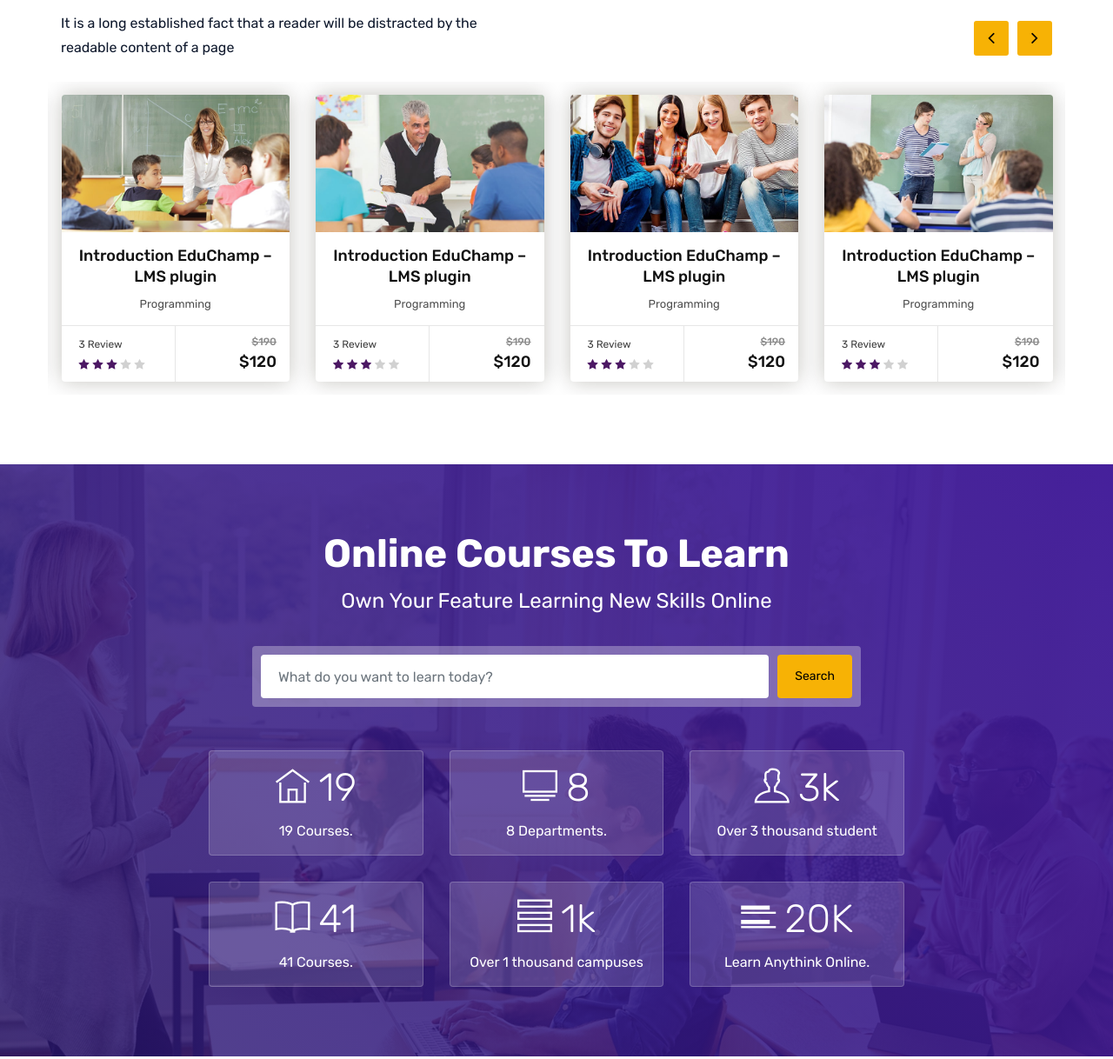
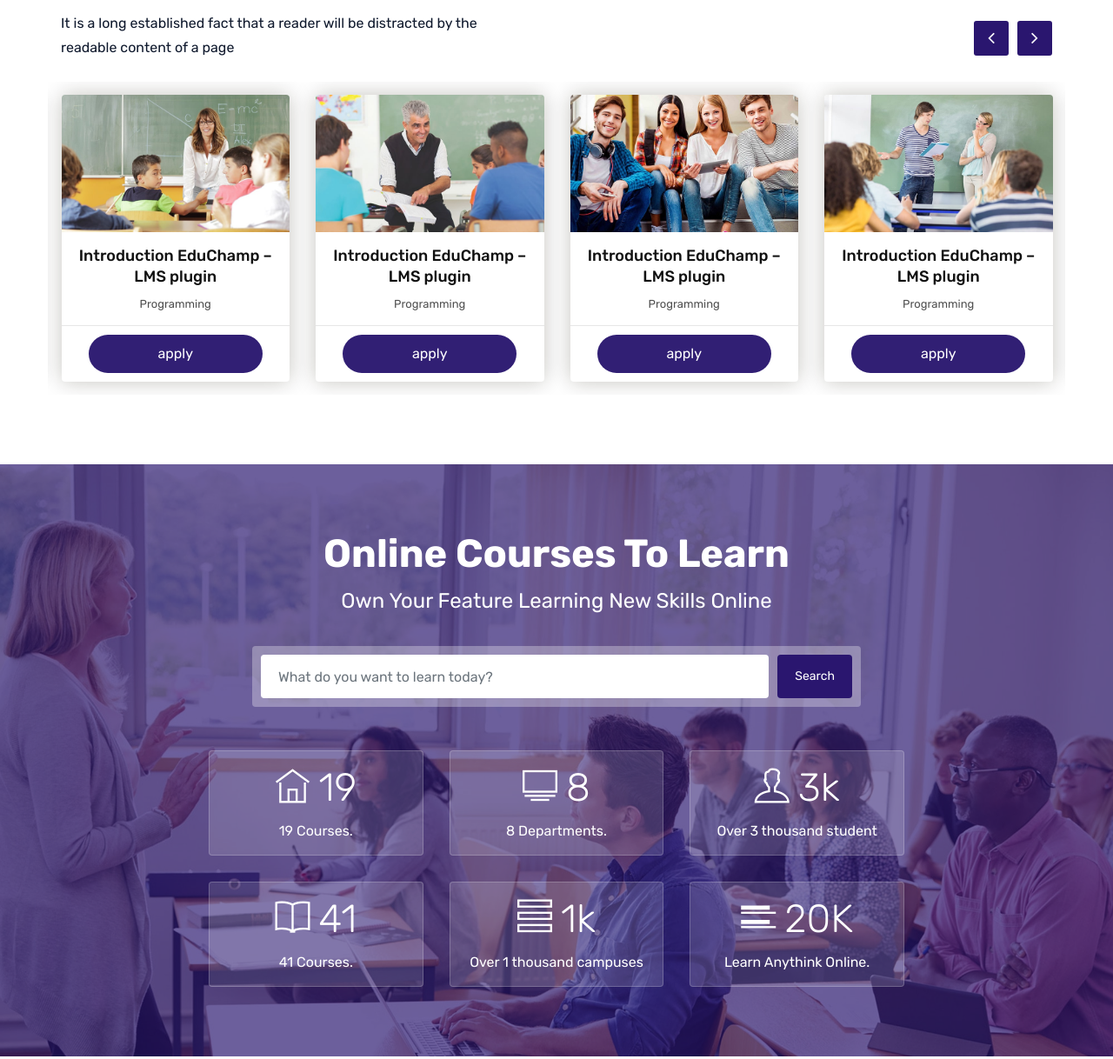
Before and after one commit to gLiNtAlpHa/rcbc, a plain HTML site: page index.html in a window 1280 px wide. Shown: the part 1068-2286 px from the top of the page at 87% size. Drawn offline with Linux system fonts and the light colour scheme.

Commit message:
home page

```diff
--- a/assets/css/color/color-1.css
+++ b/assets/css/color/color-1.css
@@ -1,7 +1,7 @@
 /*===================== 	Premery bg color =====================*/
 :root {
-    --primary: #4c1864;
-    --sc-primary: #4d0a91;
+    --primary: #2a166f;
+    --sc-primary: #1a0c4e;
 }
 
 /* Hex */
@@ -49,7 +49,7 @@ button.back-to-top,
 .pagination-bx.primary .pagination>li>span:hover,
 .pagination-bx.primary .pagination>li.active>span,
 .pagination-bx.primary .pagination>li.active>a {
-    background-color: #4d0a91;
+    background-color: var(--primary);
 }
 
 /*===================== 	Premery text color =====================*/
@@ -84,7 +84,7 @@ h5 a:hover,
 h6 a:hover,
 .btn.outline,
 .btn-link:hover {
-    color: #4c1864;
+    color: #2a166f;
 }
 
 /*===================== 	Secondery bg color =====================*/
@@ -102,7 +102,7 @@ h6 a:hover,
 .ovpr-dark:after,
 .ovpr:after,
 .bg-primary {
-    background-color: #4c1864;
+    background-color: #2a166f;
 }
 
 .footer-top,
@@ -114,15 +114,11 @@ h6 a:hover,
 .ovbl-light::after,
 .ovbl-dark::after {
     /* Permalink - use to edit and share this gradient: http://colorzilla.com/gradient-editor/#100018+0,26006c+50,110038+100 */
-    background: #100018;
+    background: #29166ff5;
     /* Old browsers */
-    background: -moz-linear-gradient(45deg, #100018 0%, #26006c 50%, #110038 100%);
-    /* FF3.6-15 */
-    background: -webkit-linear-gradient(45deg, #100018 0%, #26006c 50%, #110038 100%);
-    /* Chrome10-25,Safari5.1-6 */
-    background: linear-gradient(45deg, #100018 0%, #26006c 50%, #110038 100%);
+
     /* W3C, IE10+, FF16+, Chrome26+, Opera12+, Safari7+ */
-    filter: progid:DXImageTransform.Microsoft.gradient(startColorstr='#100018', endColorstr='#110038', GradientType=1);
+    filter: progid:DXImageTransform.Microsoft.gradient(startColorstr='#29166ff5', endColorstr='#110038', GradientType=1);
     /* IE6-9 fallback on horizontal gradient */
 }
 
@@ -134,15 +130,11 @@ h6 a:hover,
 .pricingtable-main,
 .account-head:after {
     /* Permalink - use to edit and share this gradient: http://colorzilla.com/gradient-editor/#4c1864+0,3f189a+100 */
-    background: #29166fd8;
+    background: #29166fb6;
     /* Old browsers */
-    background: -moz-linear-gradient(45deg, #29166fd8 0%, #3f189a 100%);
-    /* FF3.6-15 */
-    background: -webkit-linear-gradient(45deg, #29166fd8 0%, #3f189a 100%);
-    /* Chrome10-25,Safari5.1-6 */
-    background: linear-gradient(45deg, #29166fd8 0%, #3f189a 100%);
+
     /* W3C, IE10+, FF16+, Chrome26+, Opera12+, Safari7+ */
-    filter: progid:DXImageTransform.Microsoft.gradient(startColorstr='#29166f4b', endColorstr='#3f189a', GradientType=1);
+    filter: progid:DXImageTransform.Microsoft.gradient(startColorstr='#29166ff5', endColorstr='#3f189a', GradientType=1);
     /* IE6-9 fallback on horizontal gradient */
 }
 
@@ -162,8 +154,8 @@ button.back-to-top,
 .recent-news-carousel .owl-nav .owl-prev,
 .testimonial-carousel .owl-nav .owl-next,
 .testimonial-carousel .owl-nav .owl-prev {
-    background-color: #f7b205;
-    color: #000;
+    background-color: #2a166f;
+    color: #fff;
 }
 
 .footer_widget ul li a:hover,
@@ -171,7 +163,7 @@ button.back-to-top,
 .header-transparent .secondary-menu .btn-link:hover,
 .header-transparent .menu-links .nav>li:hover>a,
 .header-transparent .menu-links .nav>li.active>a {
-    color: #f7b205;
+    color: #2a166f;
 }
 
 .course-info-list ul li a.active:hover,
@@ -187,10 +179,10 @@ button.back-to-top:hover,
 .recent-news-carousel .owl-nav .owl-prev:hover,
 .testimonial-carousel .owl-nav .owl-next:hover,
 .testimonial-carousel .owl-nav .owl-prev:hover {
-    background-color: #4c1864;
+    background-color: #2a166f;
     color: #fff;
 }
 
 .heading-bx.left .title-head {
-    border-color: #f7b205;
+    border-color: #2a166f;
 }
--- a/assets/css/style.css
+++ b/assets/css/style.css
@@ -306,7 +306,7 @@
     margin-bottom: 0;
     margin-left: 0;
     margin-right: 0;
-    width: 140px;
+    width: 200px;
     height: 80px;
     position: relative;
     z-index: 9;
@@ -321,9 +321,9 @@
     vertical-align: middle;
 }
 .menu-logo img{
-    max-height: 60px;
+    max-height: 80px;
 	width: auto;
-	max-width: 140px;
+	max-width: 200px;
 
 }
 .menu-logo span{
@@ -1019,7 +1019,7 @@
 .header-transparent .menu-links .nav > li > a,
 .header-transparent .secondary-menu .btn-link,
 .header-transparent .navbar-toggler{
-    color: #fff;
+    color: #ffffff;
 }
 .header-transparent .secondary-menu .btn-link:hover{
 	color:var(--primary);
@@ -1027,10 +1027,12 @@
 .header-transparent .navbar-toggler span{
     background-color: #fff;
 }
-.header-transparent .is-fixed .menu-bar{
-	position:fixed;
-	background-color:rgba(0,0,0,0.9);
-}
+.header-transparent .is-fixed .menu-bar {
+	position: fixed;
+	/* background-color: rgba(255, 255, 255, 0.1); */
+	background: radial-gradient(circle, rgba(42, 23, 112, 0.815) 10%, hsla(0, 0%, 100%, 0) 44%), radial-gradient(circle, #ac95ff 0, hsla(0, 0%, 100%, 0) 45%);
+	backdrop-filter: blur(100px);
+  }
 .header-transparent .top-bar{
 	background-color: rgba(0,0,0,0);
 	border-bottom: 1px solid rgba(255, 255, 255, 0.08);
@@ -3356,3 +3358,19 @@ filter: progid:DXImageTransform.Microsoft.gradient( startColorstr='#391800', end
 		margin-bottom: 5px;
 	}
 }
+
+.applybutton{
+	width: 200px;
+	padding: 10px;
+	border-radius: 30px;
+	background: #29166ff5;
+	color: #fff;
+	margin: 10px;
+	text-align: center;
+	border-style: none;
+}
+.cours-more-info{
+	display: flex;
+	align-items: center;
+	justify-content: center;
+}
--- a/index.html
+++ b/index.html
@@ -87,7 +87,7 @@
                 <div class="container clearfix">
 					<!-- Header Logo ==== -->
 					<div class="menu-logo">
-						<a href="index.html"><img src="assets/images/logo-white.png" alt=""></a>
+						<a href="index.html"><img src="assets/images/REDEEMED.png" alt="" style="filter:drop-shadow(2px,3px, 4px #ccc); padding: 10px;border-radius: 10px;"></a>
 					</div>
 					<!-- Mobile Nav Button ==== -->
                     <button class="navbar-toggler collapsed menuicon justify-content-end" type="button" data-toggle="collapse" data-target="#menuDropdown" aria-controls="menuDropdown" aria-expanded="false" aria-label="Toggle navigation">
@@ -285,7 +285,7 @@
 								data-paddingright="[0,0,0,0]"
 								data-paddingbottom="[0,0,0,0]"
 								data-paddingleft="[0,0,0,0]"
-								style="z-index: 5;background-color:rgba(2, 0, 11, 0.80);border-color:rgba(0, 0, 0, 0);border-width:0px;"> </div>
+								style="z-index: 5;background:linear-gradient(to right, #ffffff3f, rgba(49, 49, 49, 0.767));border-color:rgba(0, 0, 0, 0);border-width:0px; backdrop-filter: blur(10px);"> </div>
 							<!-- LAYER NR. 2 -->
 							<div class="tp-caption Newspaper-Title   tp-resizeme"
 								id="slide-100-layer-2"
@@ -441,7 +441,7 @@
 								data-paddingright="[0,0,0,0]"
 								data-paddingbottom="[0,0,0,0]"
 								data-paddingleft="[0,0,0,0]"
-								style="z-index: 5;background-color:rgba(2, 0, 11, 0.80);border-color:rgba(0, 0, 0, 0);border-width:0px;">
+								style="z-index: 5;background:linear-gradient(to right, #ffffff3f, rgba(49, 49, 49, 0.767));border-color:rgba(0, 0, 0, 0);border-width:0px; backdrop-filter: blur(10px);">
 							</div>
 
 							<!-- LAYER NR. 2 -->
@@ -465,7 +465,8 @@
 								data-paddingbottom="[10,10,10,10]"
 								data-paddingleft="[0,0,0,0]"
 								style="z-index: 6; font-family:rubik; font-weight:700; text-align:center; white-space: normal;text-transform:uppercase;">
-									Welcome To University
+								Postgraduate Diploma in Christian Religious Studies (RUN)
+
 							</div>
 
 							<!-- LAYER NR. 3 -->
@@ -487,7 +488,7 @@
 								data-paddingbottom="[0,0,0,0]"
 								data-paddingleft="[0,0,0,0]"
 								style="z-index: 7; white-space: nowrap;text-transform:uppercase; color:#fff; font-family:rubik; font-size:18px; font-weight:400;">
-									Batter Education For A Better
+								We are Afilliated to Prestigious Institutions
 							</div>
 
 							<!-- LAYER NR. 3 -->
@@ -509,7 +510,7 @@
 								data-paddingbottom="[0,0,0,0]"
 								data-paddingleft="[0,0,0,0]"
 								style="z-index: 7; text-transform:capitalize; white-space: unset; color:#fff; font-family:rubik; font-size:18px; line-height:28px; font-weight:400;">
-									 Lorem Ipsum is simply dummy text of the printing and typesetting industry. Lorem Ipsum has been the industry's standard dummy text ever since the
+
 							</div>
 							<!-- LAYER NR. 4 -->
 							<div class="tp-caption Newspaper-Button rev-btn "
@@ -632,20 +633,7 @@
 									<span>Programming</span>
 								</div>
 								<div class="cours-more-info">
-									<div class="review">
-										<span>3 Review</span>
-										<ul class="cours-star">
-											<li class="active"><i class="fa fa-star"></i></li>
-											<li class="active"><i class="fa fa-star"></i></li>
-											<li class="active"><i class="fa fa-star"></i></li>
-											<li><i class="fa fa-star"></i></li>
-											<li><i class="fa fa-star"></i></li>
-										</ul>
-									</div>
-									<div class="price">
-										<del>$190</del>
-										<h5>$120</h5>
-									</div>
+									<button class="applybutton">apply</button>
 								</div>
 							</div>
 						</div>
@@ -660,20 +648,7 @@
 									<span>Programming</span>
 								</div>
 								<div class="cours-more-info">
-									<div class="review">
-										<span>3 Review</span>
-										<ul class="cours-star">
-											<li class="active"><i class="fa fa-star"></i></li>
-											<li class="active"><i class="fa fa-star"></i></li>
-											<li class="active"><i class="fa fa-star"></i></li>
-											<li><i class="fa fa-star"></i></li>
-											<li><i class="fa fa-star"></i></li>
-										</ul>
-									</div>
-									<div class="price">
-										<del>$190</del>
-										<h5>$120</h5>
-									</div>
+									<button class="applybutton">apply</button>
 								</div>
 							</div>
 						</div>
@@ -688,20 +663,7 @@
 									<span>Programming</span>
 								</div>
 								<div class="cours-more-info">
-									<div class="review">
-										<span>3 Review</span>
-										<ul class="cours-star">
-											<li class="active"><i class="fa fa-star"></i></li>
-											<li class="active"><i class="fa fa-star"></i></li>
-											<li class="active"><i class="fa fa-star"></i></li>
-											<li><i class="fa fa-star"></i></li>
-											<li><i class="fa fa-star"></i></li>
-										</ul>
-									</div>
-									<div class="price">
-										<del>$190</del>
-										<h5>$120</h5>
-									</div>
+									<button class="applybutton">apply</button>
 								</div>
 							</div>
 						</div>
@@ -716,20 +678,7 @@
 									<span>Programming</span>
 								</div>
 								<div class="cours-more-info">
-									<div class="review">
-										<span>3 Review</span>
-										<ul class="cours-star">
-											<li class="active"><i class="fa fa-star"></i></li>
-											<li class="active"><i class="fa fa-star"></i></li>
-											<li class="active"><i class="fa fa-star"></i></li>
-											<li><i class="fa fa-star"></i></li>
-											<li><i class="fa fa-star"></i></li>
-										</ul>
-									</div>
-									<div class="price">
-										<del>$190</del>
-										<h5>$120</h5>
-									</div>
+									<button class="applybutton">apply</button>
 								</div>
 							</div>
 						</div>
@@ -1026,14 +975,14 @@
 						<div class="pt-logo mr-auto">
 							<a href="index.html"><img src="assets/images/REDEEMED-light.png" alt="" width="30%"/></a>
 						</div>
-						<div class="pt-social-link">
+						<!-- <div class="pt-social-link">
 							<ul class="list-inline m-a0">
 								<li><a href="#" class="btn-link"><i class="fa fa-facebook"></i></a></li>
 								<li><a href="#" class="btn-link"><i class="fa fa-twitter"></i></a></li>
 								<li><a href="#" class="btn-link"><i class="fa fa-linkedin"></i></a></li>
 								<li><a href="#" class="btn-link"><i class="fa fa-google-plus"></i></a></li>
 							</ul>
-						</div>
+						</div> -->
 						<div class="pt-btn-join">
 							<a href="#" class="btn ">Join Now</a>
 						</div>
@@ -1045,8 +994,7 @@
 					<div class="col-lg-4 col-md-12 col-sm-12 footer-col-4">
                         <div class="widget">
                             <h5 class="footer-title">Sign Up For A Newsletter</h5>
-							<p class="text-capitalize m-b20">Weekly Breaking news analysis and cutting edge advices on job searching.</p>
-                            <div class="subscribe-form m-b20">
+							<div class="subscribe-form m-b20">
 								<form class="subscription-form" action="http://educhamp.themetrades.com/demo/assets/script/mailchamp.php" method="post">
 									<div class="ajax-message"></div>
 									<div class="input-group">
@@ -1076,9 +1024,9 @@
 								<div class="widget footer_widget">
 									<h5 class="footer-title">Get In Touch</h5>
 									<ul>
-										<li><a href="http://educhamp.themetrades.com/admin/index.html">Dashboard</a></li>
+
 										<li><a href="blog-classic-grid.html">Blog</a></li>
-										<li><a href="portfolio.html">Portfolio</a></li>
+
 										<li><a href="event.html">Event</a></li>
 									</ul>
 								</div>
@@ -1089,8 +1037,6 @@
 									<ul>
 										<li><a href="courses.html">Courses</a></li>
 										<li><a href="courses-details.html">Details</a></li>
-										<li><a href="membership.html">Membership</a></li>
-										<li><a href="profile.html">Profile</a></li>
 									</ul>
 								</div>
 							</div>
@@ -1117,7 +1063,7 @@
         <div class="footer-bottom">
             <div class="container">
                 <div class="row">
-                    <div class="col-lg-12 col-md-12 col-sm-12 text-center"> <a target="_blank" href="https://www.templateshub.net">Templates Hub</a></div>
+                    <div class="col-lg-12 col-md-12 col-sm-12 text-center">© Copyright 2023. All Rights Reserved. | <a target="_blank" href="https://www.templateshub.net"> By CodesPro Solutions</a></div>
                 </div>
             </div>
         </div>
```
Also changed, not shown: login.html (+1 -1 lines).
